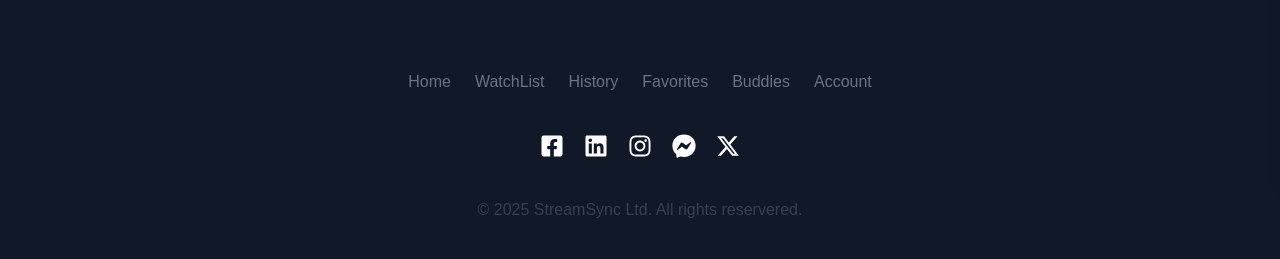
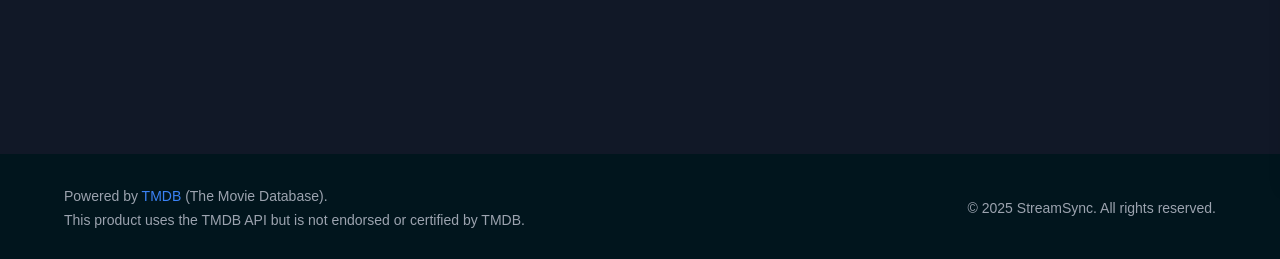
Before and after one commit to Kidus-M/StreamSynx, a Next.js app: page /search in a window 1280 px wide. Shown: the part 618-877 px from the top of the page. Built offline with nearby package versions, Linux system fonts and the light colour scheme; no server answers.

Commit message:
minimal footer applied

```diff
--- a/components/Footer.jsx
+++ b/components/Footer.jsx
@@ -1,76 +1,23 @@
-import React from "react";
-import { FaFacebookSquare } from "react-icons/fa";
-import { FaLinkedin } from "react-icons/fa6";
-import { FaInstagram } from "react-icons/fa";
-import { FaFacebookMessenger } from "react-icons/fa6";
-import { FaXTwitter } from "react-icons/fa6";
-
-
+import React from 'react';
 
 const Footer = () => {
+  const currentYear = new Date().getFullYear();
+
   return (
-    <footer class="flex flex-col space-y-10 justify-center m-10">
-      <nav class="flex justify-center flex-wrap gap-6 text-gray-500 font-medium">
-        <a class="hover:text-secondary" href="#">
-          Home
-        </a>
-        <a class="hover:text-secondary" href="#">
-          WatchList
-        </a>
-        <a class="hover:text-secondary" href="#">
-          History
-        </a>
-        <a class="hover:text-secondary" href="#">
-          Favorites
-        </a>
-        <a class="hover:text-secondary" href="#">
-          Buddies
-        </a>
-        <a class="hover:text-secondary" href="#">
-          Account
-        </a>
-      </nav>
-
-      <div class="flex justify-center space-x-5 text-2xl">
-        <a
-          href="https://facebook.com"
-          target="_blank"
-          rel="noopener noreferrer"
-        >
-          <FaFacebookSquare />
-        </a>
-        <a
-          href="https://linkedin.com"
-          target="_blank"
-          rel="noopener noreferrer"
-        >
-          <FaLinkedin />
-        </a>
-        <a
-          href="https://instagram.com"
-          target="_blank"
-          rel="noopener noreferrer"
-        >
-          <FaInstagram />
-        </a>
-        <a
-          href="https://messenger.com"
-          target="_blank"
-          rel="noopener noreferrer"
-        >
-          <FaFacebookMessenger />
-        </a>
-        <a
-          href="https://twitter.com"
-          target="_blank"
-          rel="noopener noreferrer"
-        >
-          <FaXTwitter />
-        </a>
+    <footer className="bg-primary text-gray-400 py-8 px-4">
+      <div className="max-w-6xl mx-auto flex flex-col md:flex-row justify-between items-center text-sm">
+        <div className="mb-4 md:mb-0">
+          <p>
+            Powered by <a href="https://www.themoviedb.org/" target="_blank" rel="noopener noreferrer" className="text-blue-500 hover:underline">TMDB</a> (The Movie Database).
+          </p>
+          <p className="mt-1">
+            This product uses the TMDB API but is not endorsed or certified by TMDB.
+          </p>
+        </div>
+        <div className="text-center md:text-right">
+          <p>&copy; {currentYear} StreamSync. All rights reserved.</p>
+        </div>
       </div>
-      <p class="text-center text-gray-700 font-medium">
-        &copy; 2025 StreamSync Ltd. All rights reservered.
-      </p>
     </footer>
   );
 };
```
